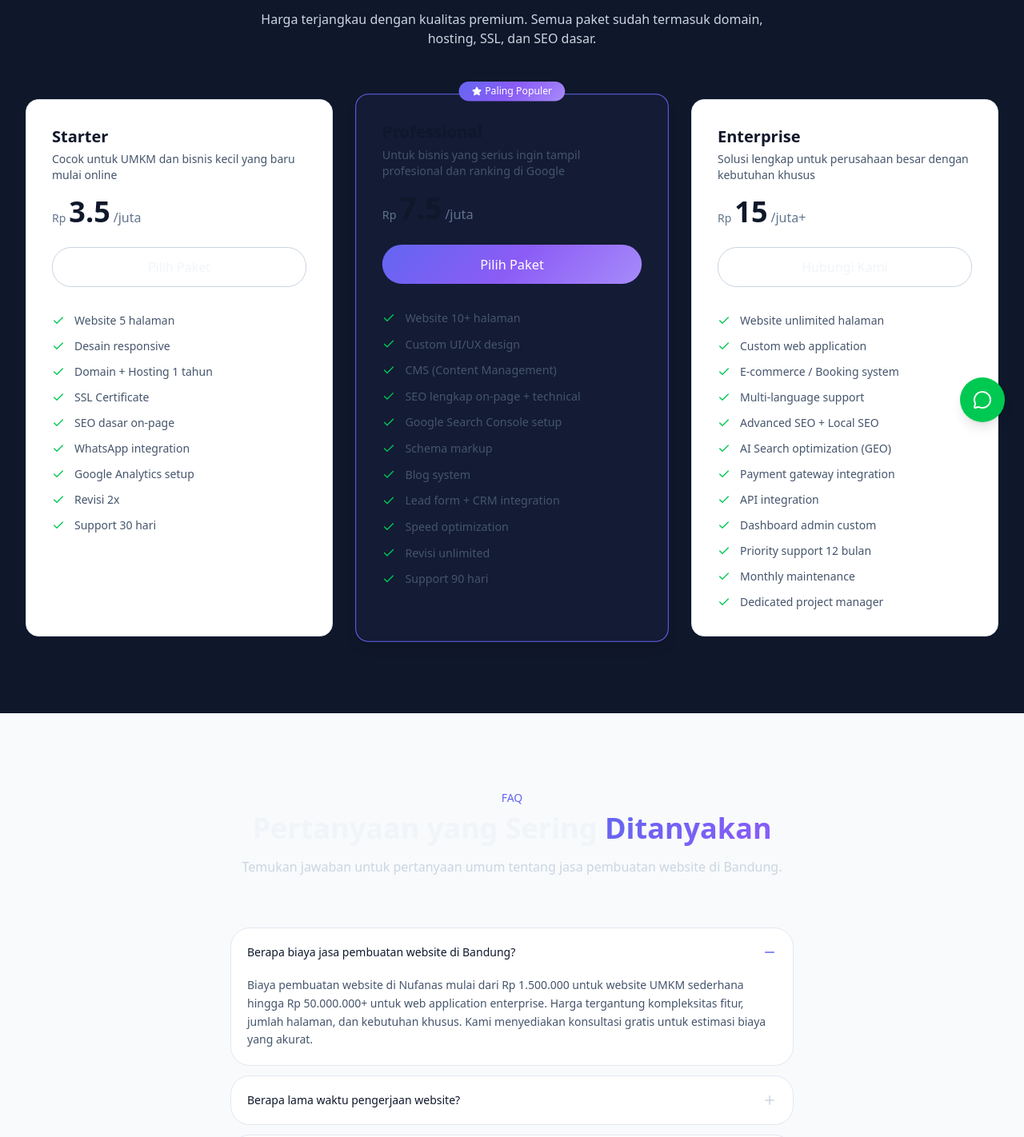
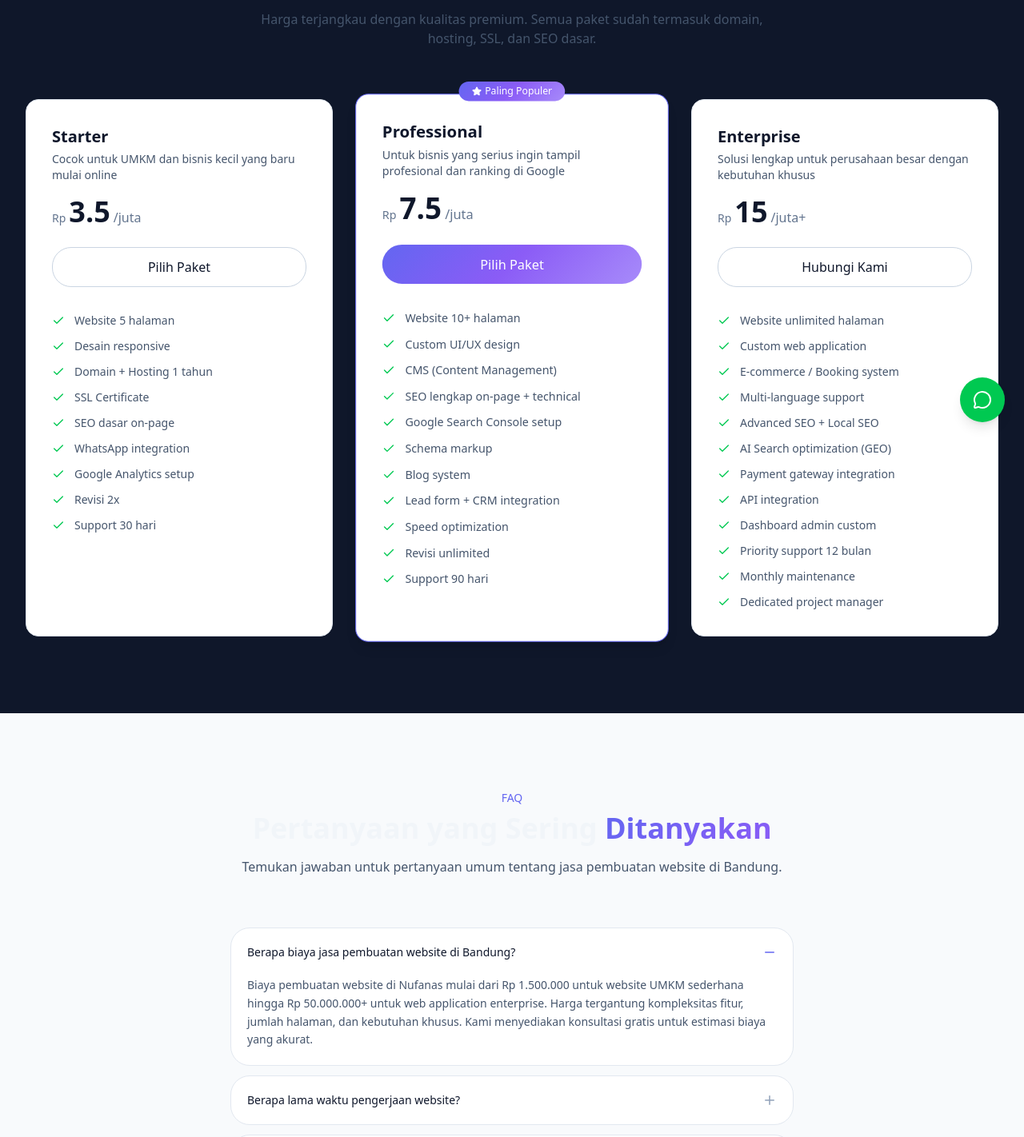
Before and after one commit to nufanaswebservice-bdg/nufanas, a Next.js app: page /harga in a window 1280 px wide. Shown: the part 248-1670 px from the top of the page at 80% size. Built offline with nearby package versions, Linux system fonts and the light colour scheme.

Commit message:
fix: replace all text-muted with explicit dark mode colors for full readability

```diff
--- a/src/components/sections/faq.tsx
+++ b/src/components/sections/faq.tsx
@@ -79,7 +79,7 @@ export function FAQSection() {
             Pertanyaan yang Sering{" "}
             <span className="gradient-text">Ditanyakan</span>
           </h2>
-          <p className="text-muted">
+          <p className="text-slate-600 dark:text-slate-300">
             Temukan jawaban untuk pertanyaan umum tentang jasa pembuatan website
             di Bandung.
           </p>
@@ -108,7 +108,7 @@ export function FAQSection() {
                 {openIndex === index ? (
                   <Minus size={18} className="text-primary shrink-0" />
                 ) : (
-                  <Plus size={18} className="text-muted shrink-0" />
+                  <Plus size={18} className="text-slate-400 shrink-0" />
                 )}
               </button>
               <AnimatePresence>
--- a/src/components/sections/hero.tsx
+++ b/src/components/sections/hero.tsx
@@ -84,7 +84,7 @@ export function HeroSection() {
                   <p className="text-2xl font-bold gradient-text">
                     {stat.value}
                   </p>
-                  <p className="text-sm text-muted">{stat.label}</p>
+                  <p className="text-sm text-slate-500 dark:text-slate-400">{stat.label}</p>
                 </motion.div>
               ))}
             </div>
@@ -166,7 +166,7 @@ export function HeroSection() {
           transition={{ delay: 1 }}
           className="mt-20 text-center"
         >
-          <p className="text-sm text-muted mb-6">
+          <p className="text-sm text-slate-500 dark:text-slate-400 mb-6">
             Dipercaya oleh 150+ bisnis di Bandung dan Jawa Barat
           </p>
           <div className="flex flex-wrap items-center justify-center gap-8 opacity-60">
--- a/src/components/sections/industries.tsx
+++ b/src/components/sections/industries.tsx
@@ -49,7 +49,7 @@ export function IndustriesSection() {
             Website untuk Berbagai{" "}
             <span className="gradient-text">Industri</span>
           </h2>
-          <p className="text-muted max-w-2xl mx-auto">
+          <p className="text-slate-600 dark:text-slate-300 max-w-2xl mx-auto">
             Kami berpengalaman membangun website untuk berbagai jenis bisnis di
             Bandung dan Jawa Barat.
           </p>
@@ -68,7 +68,7 @@ export function IndustriesSection() {
                 href={`/layanan/${industry.slug}`}
                 className="group flex flex-col items-center gap-3 p-5 rounded-xl bg-white dark:bg-slate-800/50 border border-slate-200 dark:border-slate-700 hover:border-primary/30 hover:shadow-md transition-all"
               >
-                <div className="text-muted group-hover:text-primary transition-colors">
+                <div className="text-slate-500 dark:text-slate-400 group-hover:text-primary transition-colors">
                   {industry.icon}
                 </div>
                 <span className="text-xs font-medium text-center text-slate-700 dark:text-slate-200">
--- a/src/components/sections/pricing.tsx
+++ b/src/components/sections/pricing.tsx
@@ -86,7 +86,7 @@ export function PricingSection() {
             Paket Harga{" "}
             <span className="gradient-text">Jasa Website Bandung</span>
           </h2>
-          <p className="text-muted max-w-2xl mx-auto">
+          <p className="text-slate-600 dark:text-slate-300 max-w-2xl mx-auto">
             Harga terjangkau dengan kualitas premium. Semua paket sudah termasuk
             domain, hosting, SSL, dan SEO dasar.
           </p>
@@ -102,8 +102,8 @@ export function PricingSection() {
               transition={{ delay: index * 0.1 }}
               className={`relative p-8 rounded-2xl border transition-all duration-300 hover:shadow-xl ${
                 plan.popular
-                  ? "bg-primary/5 dark:bg-primary/10 border-primary shadow-lg scale-[1.02]"
-                  : "bg-white dark:bg-slate-800/50 border-slate-200 dark:border-slate-700 hover:border-primary/30"
+                  ? "bg-white dark:bg-slate-800 border-primary shadow-lg scale-[1.02]"
+                  : "bg-white dark:bg-slate-800 border-slate-200 dark:border-slate-700 hover:border-primary/30"
               }`}
             >
               {plan.popular && (
@@ -127,7 +127,7 @@ export function PricingSection() {
                 className={`block w-full text-center py-3 rounded-xl font-medium transition-all ${
                   plan.popular
                     ? "gradient-primary text-white hover:shadow-lg"
-                    : "border border-slate-300 dark:border-slate-600 hover:border-primary hover:text-primary"
+                    : "border border-slate-300 dark:border-slate-600 text-slate-900 dark:text-white hover:border-primary hover:text-primary"
                 }`}
               >
                 {plan.cta}
--- a/src/components/sections/process.tsx
+++ b/src/components/sections/process.tsx
@@ -51,7 +51,7 @@ export function ProcessSection() {
             Bagaimana Kami{" "}
             <span className="gradient-text">Bekerja</span>
           </h2>
-          <p className="text-muted max-w-2xl mx-auto">
+          <p className="text-slate-600 dark:text-slate-300 max-w-2xl mx-auto">
             Proses yang transparan dan terstruktur untuk memastikan website Anda
             selesai tepat waktu dengan kualitas terbaik.
           </p>
--- a/src/components/sections/services.tsx
+++ b/src/components/sections/services.tsx
@@ -48,7 +48,7 @@ export function ServicesSection() {
             Solusi Digital Lengkap untuk{" "}
             <span className="gradient-text">Bisnis Anda</span>
           </h2>
-          <p className="text-muted max-w-2xl mx-auto">
+          <p className="text-slate-600 dark:text-slate-300 max-w-2xl mx-auto">
             Dari pembuatan website hingga SEO dan digital marketing, kami
             menyediakan layanan lengkap untuk membantu bisnis Anda tumbuh secara
             online di Bandung dan seluruh Indonesia.
--- a/src/components/sections/technology.tsx
+++ b/src/components/sections/technology.tsx
@@ -34,7 +34,7 @@ export function TechnologySection() {
             Teknologi{" "}
             <span className="gradient-text">Modern & Terpercaya</span>
           </h2>
-          <p className="text-muted max-w-2xl mx-auto">
+          <p className="text-slate-600 dark:text-slate-300 max-w-2xl mx-auto">
             Kami menggunakan teknologi terkini yang terbukti andal untuk
             membangun website dengan performa tinggi dan maintainability yang
             baik.
--- a/src/components/sections/testimonials.tsx
+++ b/src/components/sections/testimonials.tsx
@@ -71,7 +71,7 @@ export function TestimonialsSection() {
             Apa Kata{" "}
             <span className="gradient-text">Client Kami</span>
           </h2>
-          <p className="text-muted max-w-2xl mx-auto">
+          <p className="text-slate-600 dark:text-slate-300 max-w-2xl mx-auto">
             Lebih dari 150 bisnis di Bandung dan Jawa Barat sudah mempercayakan
             pembuatan website mereka kepada Nufanas.
           </p>
@@ -106,7 +106,7 @@ export function TestimonialsSection() {
                 </div>
                 <div>
                   <p className="text-sm font-semibold">{testimonial.name}</p>
-                  <p className="text-xs text-muted">
+                  <p className="text-xs text-slate-500 dark:text-slate-400">
                     {testimonial.role} • {testimonial.location}
                   </p>
                 </div>
--- a/src/components/sections/why-choose-us.tsx
+++ b/src/components/sections/why-choose-us.tsx
@@ -66,7 +66,7 @@ export function WhyChooseUsSection() {
             Dipercaya untuk Website yang{" "}
             <span className="gradient-text">Serius</span>
           </h2>
-          <p className="text-muted max-w-2xl mx-auto">
+          <p className="text-slate-600 dark:text-slate-300 max-w-2xl mx-auto">
             Desain rapi, performa kencang, dan struktur SEO yang terukur untuk
             bisnis di Bandung, Jawa Barat, dan seluruh Indonesia.
           </p>
```
Also changed, not shown: src/components/sections/location.tsx (+5 -5 lines).
